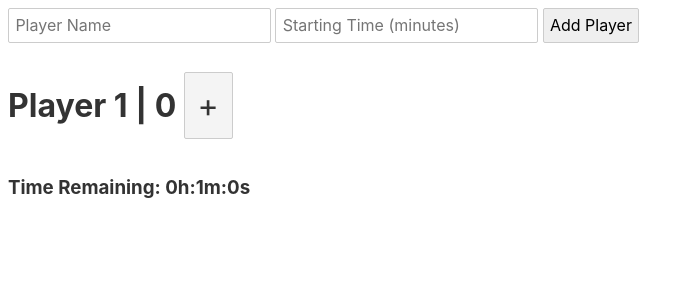
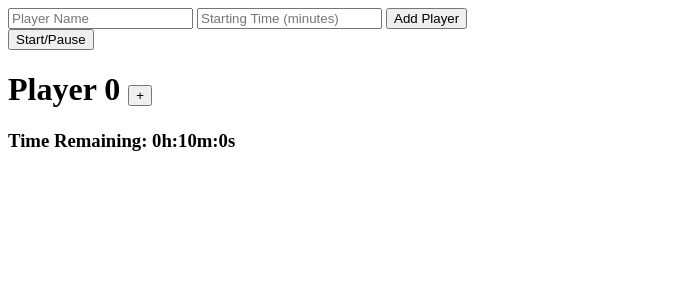
Before and after one commit to teykamp/game-timer, a Svelte app in the folder game-timer/: page / in a window 1280 px wide. Shown: the top 300 px of the page, without its empty margins (0-694 px from the left). Built offline with nearby package versions, Linux system fonts and the light colour scheme.

Commit message:
Fixed some issues with undefined showing up if input fields are blank

```diff
--- a/game-timer/public/global.css
+++ b/game-timer/public/global.css
@@ -1,4 +1,4 @@
-html, body {
+/* html, body {
 	position: relative;
 	width: 100%;
 	height: 100%;
@@ -60,4 +60,4 @@ button:not(:disabled):active {
 
 button:focus {
 	border-color: #666;
-}
+} */
--- a/game-timer/src/AddPlayer.svelte
+++ b/game-timer/src/AddPlayer.svelte
@@ -4,12 +4,14 @@
 
     const dispatch = createEventDispatcher();
 
+    export let id:number;
+
     let name:string;
     let time:number;
 
     const onSubmit = (e):void => {
         e.preventDefault();
-        let player = new PlayerArch(-1, name, time*60, "FFF");
+        let player = new PlayerArch(id+2, name, time*60, "", false);
         dispatch("addplayer", player);
     };
   </script>
--- a/game-timer/src/App.svelte
+++ b/game-timer/src/App.svelte
@@ -3,10 +3,11 @@
 	import AddPlayer from "./AddPlayer.svelte"
 	import PlayerArch from "./PlayerArch"
 
-	let countDir:boolean = false;
+	let countDir:boolean = false; // false=down, true=up
 	let activePlayer:number = 0;
-	let currentID = 0;
-	let examplePlayer = new PlayerArch(currentID, "Player 1", 60, "FFF");
+	let currentID:number = 0;
+	let examplePlayer:PlayerArch = new PlayerArch(currentID, "Player 1", 60, "", false);
+	let activeTimer:boolean = false;
 
 	let playerList:PlayerArch[] = [];
 	playerList = [...playerList, examplePlayer]
@@ -26,9 +27,17 @@
 		console.log("player:", playerList[1]);
 	};
 
+	const toggleTimer = ():void => {
+		activeTimer = false;
+	};
+
 </script>
 	<div class="container">
-		<AddPlayer on:addplayer={addPlayer}/>
+		<AddPlayer
+		on:addplayer={addPlayer}
+		id={currentID}
+		/>
+		<button on:click={toggleTimer}>Start/Pause</button>
 		{#if playerList.length === 0}
 			<p>No Players.</p>
 		{:else}
--- a/game-timer/src/Player.svelte
+++ b/game-timer/src/Player.svelte
@@ -28,11 +28,16 @@
       const seconds:number = num % 60;
       return `${hours}h:${minutes}m:${seconds}s`;
     };
+
+    const print = ():void => {
+      console.log(color);
+    };
+
 </script>
 
-<div class="card" background-color="{color}">
+<div class="card" style="background-color: {color}">
   <h1>
-       {name} | {id}
+      {name}
     <button class="btn btn-sm" on:click={toggleControls}>
       {#if showControls}
           -
@@ -45,7 +50,13 @@
     <button class="" on:click={addMinute}>+1</button>
     <button class="" on:click={removeMinute}>-1</button>
     <button class="btn btn-danger btn-sm" on:click={onDelete}>x</button>
-      <input type="color" value="FFF">
+    <input type="color" value={color} on:click="{print}">
   {/if}
   <h3>Time Remaining: {timeConvert(time)}</h3>
 </div>
+
+<style>
+
+</style>
+
+<!-- TODO: MAKE COLORS DYNAMIC and reactive (edit css cus wont work in div) -->
--- a/game-timer/src/PlayerArch.ts
+++ b/game-timer/src/PlayerArch.ts
@@ -3,12 +3,27 @@ export default class PlayerArch {
     name:string;
     time:number;
     color:string;
+    isActive:boolean;
 
-    constructor(id:number, name:string, time:number, color:string) {
+    constructor(id:number, name:string, time:number, color:string, isActive:boolean) {
         this.id = id;
         this.name = name;
         this.time = time;
         this.color = color;
+        this.isActive = isActive;
+        console.log(id, time);
+        this.checkTypes();
+    }
+
+    checkTypes():void {
+        if (typeof this.name == "string") {
+            this.name = `Player ${this.id}`
+        }
+
+        if (typeof this.time == "number") {
+            console.log("hdfgjkghkd")
+            this.time = 600;
+        }
     }
 
     setID(id:number):void {
```
Lines whose indentation alone changed are shown as unchanged.
